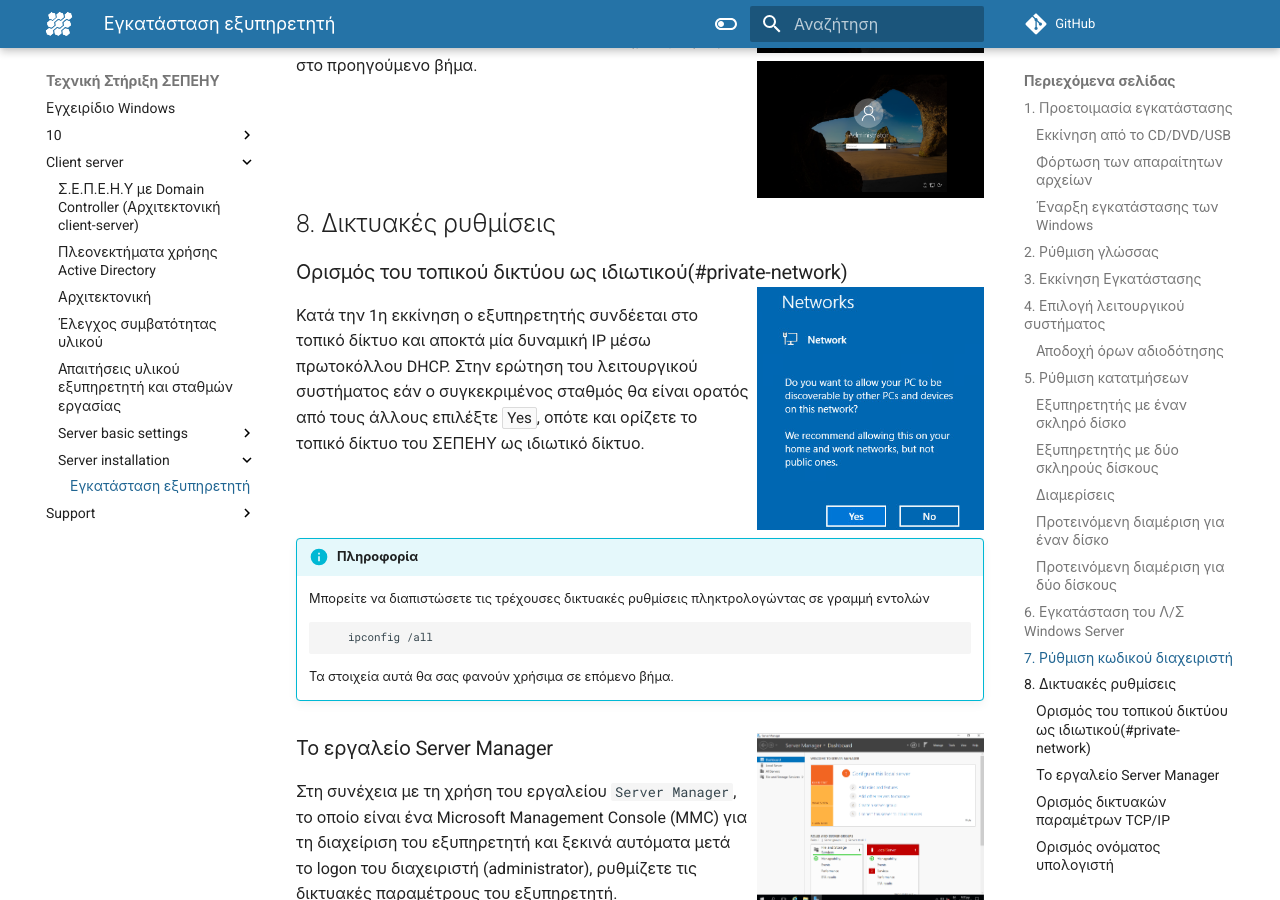
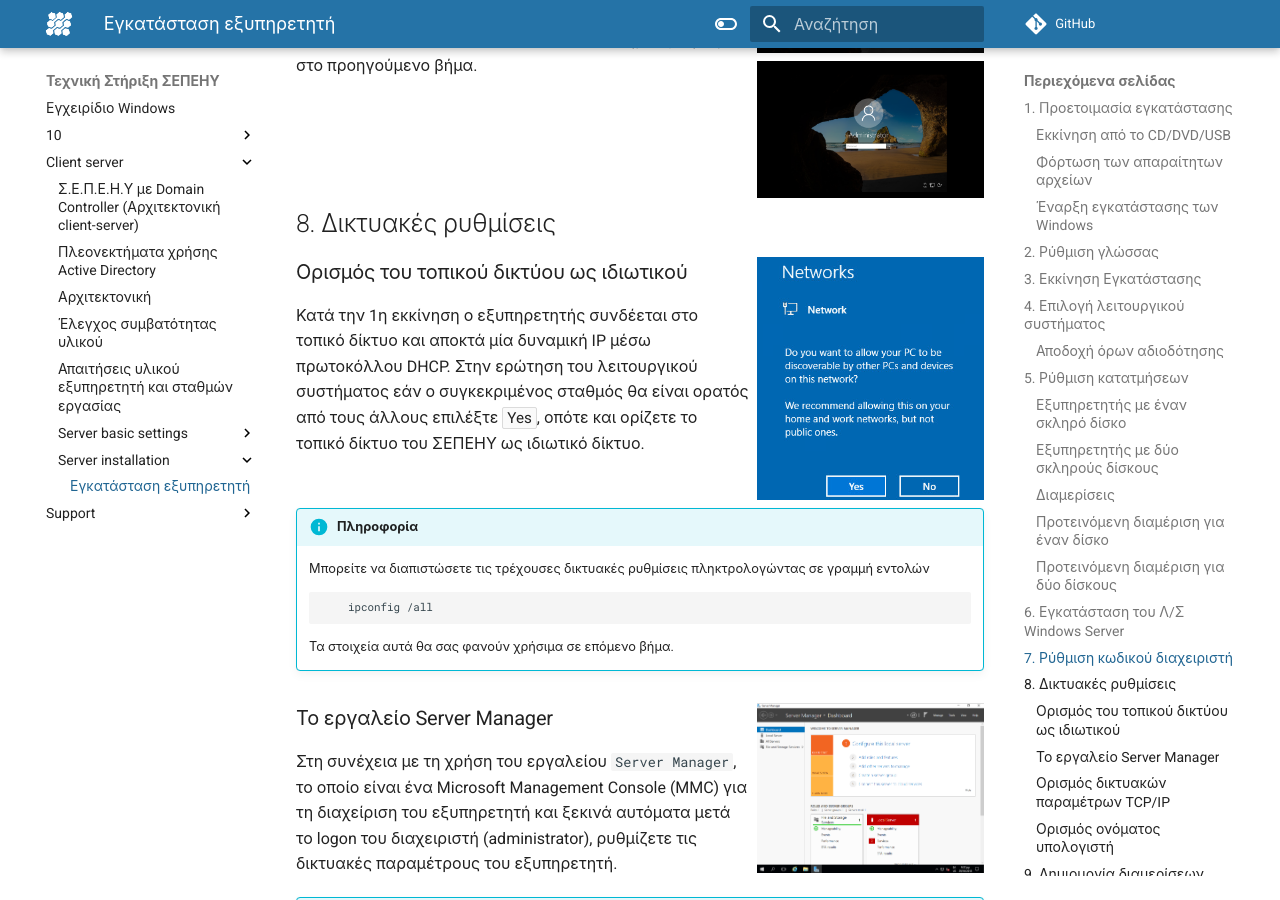
Before and after one commit to pe86/windows, an MkDocs documentation site: the page built from docs/client-server/server-installation/index.md, in a window 1280 px wide and 900 px high, scrolled down 4261 px. Built offline with MkDocs 1.6.1 and Material for MkDocs 9.7.7, drawn with Linux system fonts in a browser that asks for light colours; comment, search, counter and statistics services are not loaded; part of the change alters nothing that is shown.

````diff
--- a/docs/client-server/server-installation/index.md
+++ b/docs/client-server/server-installation/index.md
@@ -125,7 +125,7 @@
 
 ## 8. Δικτυακές ρυθμίσεις
 
-### Ορισμός του τοπικού δικτύου ως ιδιωτικού(#private-network)[![](17a-set-private-network.png)](17a-set-private-network.png)
+### Ορισμός του τοπικού δικτύου ως ιδιωτικού {#private-network}[![](17a-set-private-network.png)](17a-set-private-network.png)
 
 Κατά την 1η εκκίνηση ο εξυπηρετητής συνδέεται στο τοπικό δίκτυο και αποκτά μία
   δυναμική IP μέσω πρωτοκόλλου DHCP. Στην ερώτηση του λειτουργικού συστήματος
@@ -185,7 +185,7 @@ DHCP, IPv6 enabled*** και στη συνέχεια με ***δεξί κλικ**
     194.63.237.4) θα πρέπει να δηλωθούν στις ιδιότητες του Internet Protocol
     Version 4 (TCP/IPv4) Properties
 
-!!! tip "PowerShell: Δικτυακές ρυθμίσεις"
+!!! powershell "PowerShell: Δικτυακές ρυθμίσεις"
     ```shell
     $interface=Get-NetIPInterface -AddressFamily IPv4 -InterfaceAlias "Ethernet*"
 
@@ -218,7 +218,7 @@ OK. Ο windows server θα σας ζητήσει να πραγματοποιήσ
 
     - Αν στη σχολική μονάδα συνυπάρχουν δύο διαφορετικά εργαστήρια με ανεξάρτητο domain ή εξυπηρετητής LTSP προτείνεται να δίνονται διαφορετικά ονόματα στους εξυπηρετητές με αλλαγή του προθέματος για την αποφυγή προβλημάτων (πχ. αντί του προθέματος **srv-** να δίνεται πρόθεμα **srv1-** και **srv2-** στους δύο εξυπηρετητές αντίστοιχα).
 
-!!! tip "PowerShell: Μετονομασία εξυπηρετητή"
+!!! powershell "PowerShell: Μετονομασία εξυπηρετητή"
     ```shell
     Rename-Computer -NewName srv-2lyk-mesol -LocalCredential administrator -Restart
     ```
@@ -287,7 +287,7 @@ Windows 2016 Server χωρίς ενεργοποίηση. Η βέλτιστη μ
 
 Για την απενεργοποίηση απαιτείται το εργαλείο `Server Manager` και από το οποίο επιλέγετε ***Local Server*** και στη συνέχεια επιλέγετε ***IE Enhanced Security Configuration*** και κατόπιν ***On*** και τέλος απενεργοποιήστε ***Off***.
 
-!!! tip "PowerShell: Απενεργοποίηση Internet Explorer Enhanced Security"
+!!! powershell "PowerShell: Απενεργοποίηση Internet Explorer Enhanced Security"
     ```shell
     function Disable-IEESC
 
````
